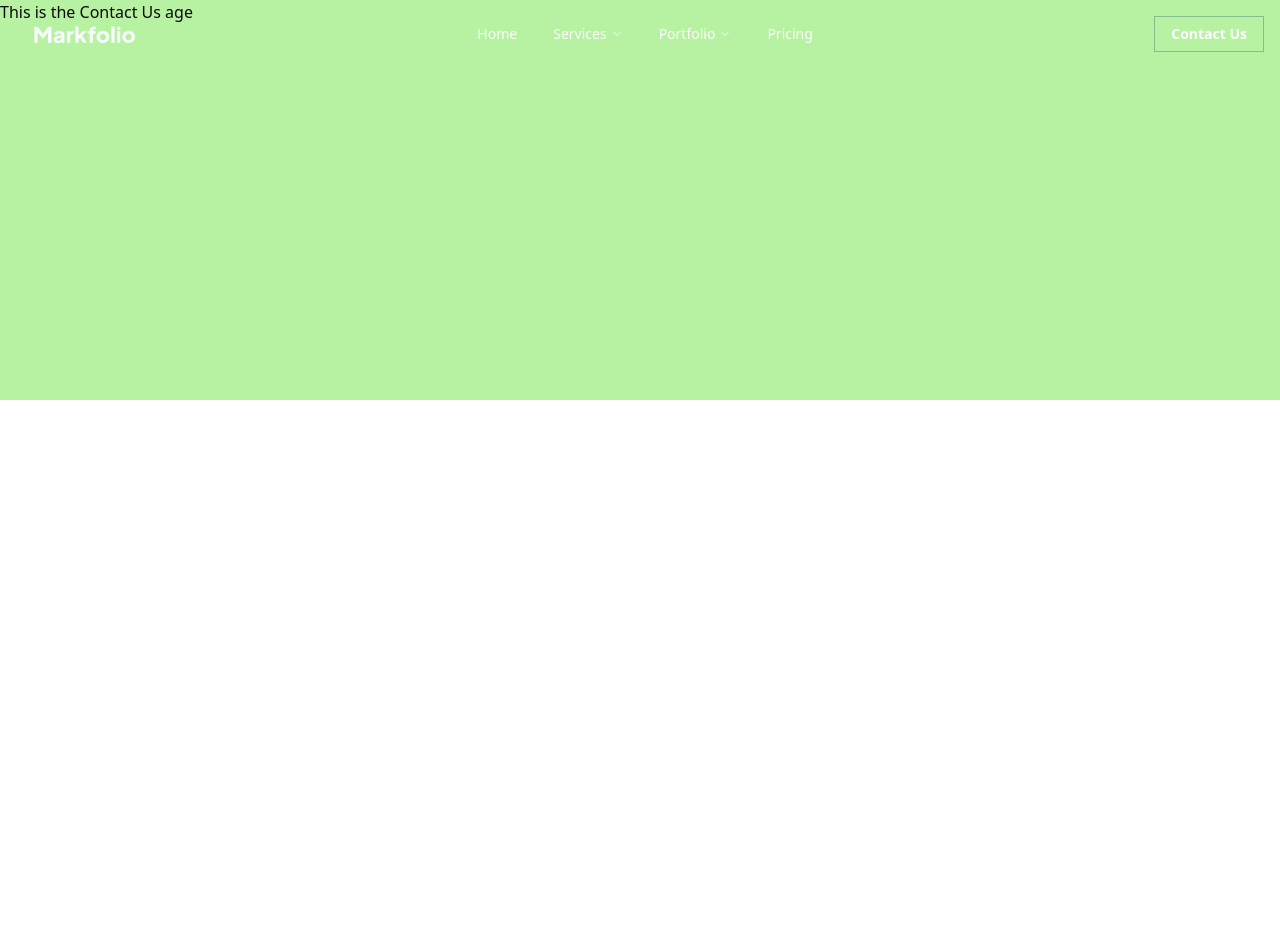
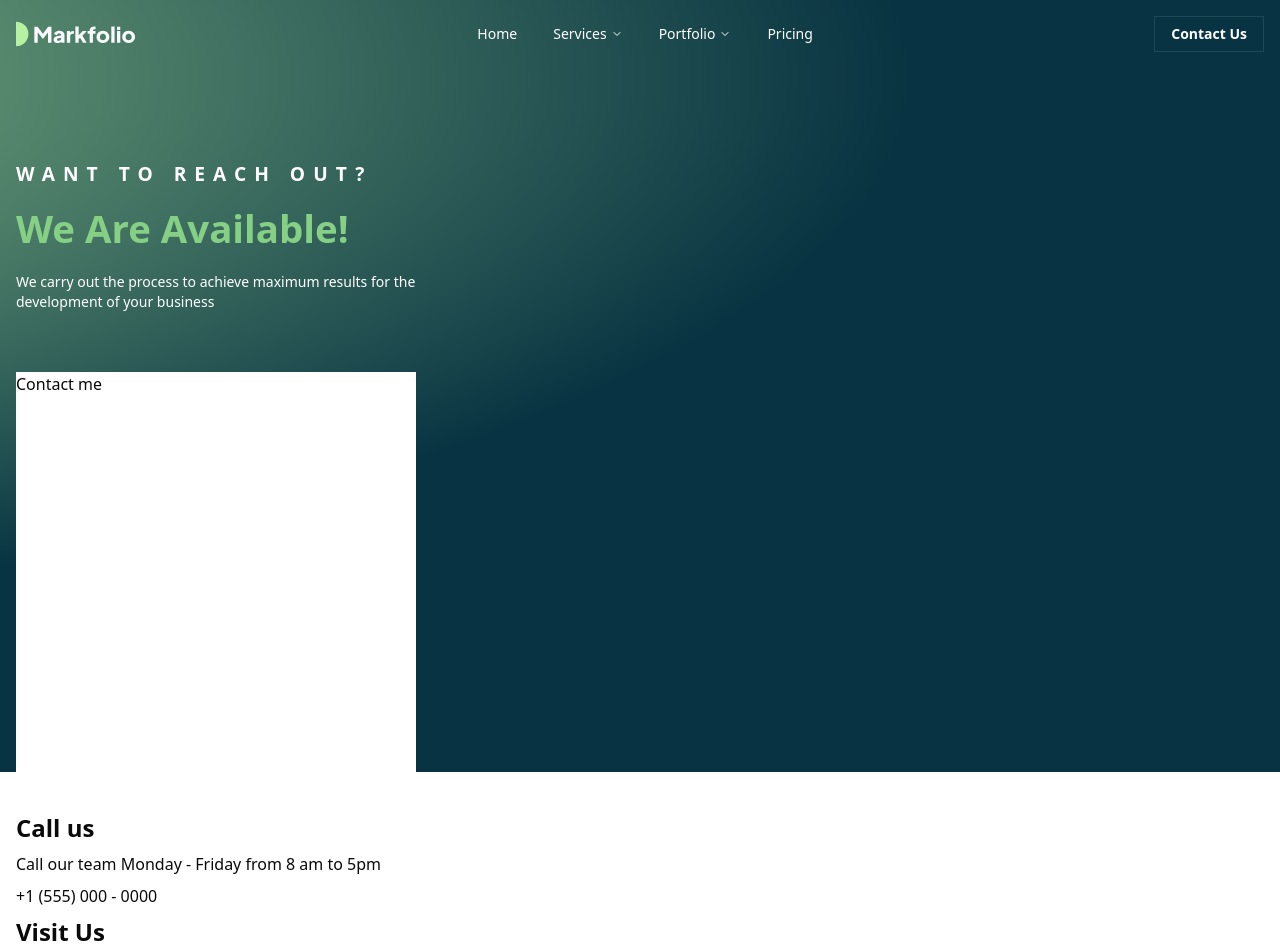
Before and after one commit to designkreativ/markfolio_website, a Next.js app: page /contactUs in a window 1280 px wide. Shown: the top 952 px of the page. Before the commit the page ends 800 px from the top, so only its background shows below. Built offline with nearby package versions, Linux system fonts and the light colour scheme.

Commit message:
contact us page

```diff
--- a/src/app/contactUs/page.tsx
+++ b/src/app/contactUs/page.tsx
@@ -1,11 +1,36 @@
-import React from 'react'
+import React from "react";
+import { mainSection } from "@/components/Action";
 
 function page() {
+  const { contactUs } = mainSection;
   return (
-    <div className='h-100 bg-primary'>
-      <h1>This is the Contact Us age</h1>
+    <div className="">
+
+      <div className="bg-teal-50 min-h-20  bg-gradient">
+      <div className="mx-auto max-w-[1440px] px-2 md:px-4 pt-20 flex flex-col gap-5">
+
+        <div className="pt-20 text-white pb-10">
+          <h2 className="subheading">WANT TO REACH OUT?</h2>
+          <h1 className="heading capitalize text-primary-light py-5">we are available!</h1>
+          <p className="body-font max-w-100">We carry out the process to achieve maximum results for the development of your business</p>
+        </div>
+  {/* Contact form */}
+        <div className="bg-white w-100 h-100">Contact me</div>
+      </div>
+
+
+
+      </div>
+      <div className="mx-auto max-w-[1440px] px-2 md:px-4 pt-10 flex flex-col gap-2">
+        <h2 className="section-heading">Call us</h2>
+        <p>{contactUs.workingHours}</p>
+        <p>{contactUs.phone}</p>
+        <h2 className="section-heading">Visit Us</h2>
+        <p>{contactUs.address}</p>
+      </div>
+
     </div>
-  )
+  );
 }
 
-export default page
+export default page;
--- a/src/app/pricing/page.tsx
+++ b/src/app/pricing/page.tsx
@@ -40,7 +40,7 @@ function page() {
               <h2
                 className={`text-2xl font-bold pb-2 ${card.popular ? "text-white" : "text-primary-low"}`}
               >
-          {card.price}
+                ${card.price}
                 <span className="text-sm font-light pl-1">/month</span>
               </h2>
               <p
@@ -60,7 +60,7 @@ function page() {
                   <div key={index} className="flex items-center pt-2 gap-2 ">
                     <Check
                       size={25}
-                className={` text-primary-light rounded-sm p-0.5 ${card.popular ? "bg-primary-light/12" :  "bg-white"}`}
+                      className={` text-primary-light rounded-sm p-0.5 ${card.popular ? "bg-primary-light/12" : "bg-white"}`}
                     />
                     <p className=" ">{feature}</p>
                   </div>
--- a/src/components/Action.tsx
+++ b/src/components/Action.tsx
@@ -151,20 +151,15 @@ export const mainSection = {
   priceCards: [
     {
       id: 1,
-      price: "$19.99",
+      price: "19.99",
       title: "Starter",
       description: "Unleash the power of automation.",
-      features: [
-        "Multi-step Zaps",
-        "3 Premium Apps",
-        "2 Users team",
-
-      ],
+      features: ["Multi-step Zaps", "3 Premium Apps", "2 Users team"],
       popular: false,
     },
     {
       id: 2,
-      price: "$49.99",
+      price: "49.99",
       title: "Professional",
       description: "Advanced tools to take your work to the next level.",
       features: [
@@ -172,13 +167,12 @@ export const mainSection = {
         "Unlimited Premium Apps",
         "50 Users team",
         "Shared Workspace",
-
       ],
-      popular: true,
+      popular: false,
     },
     {
       id: 3,
-      price: "$99.99",
+      price: "99.99",
       title: "Enterprise",
       description: "Automation plus enterprise-grade features.",
       features: [
@@ -188,9 +182,15 @@ export const mainSection = {
         "Advanced Analytics",
         "Advanced Admin Controls",
         "Custom Data Retention",
+      ],
+      popular: true,
+    },
+  ],
+  contactUs: {
+    workingHours: "Call our team Monday - Friday from 8 am to 5pm ",
+    phone: "+1 (555) 000 - 0000",
+    address: "100 Smith Street, Collingwood VIC 3"
 
-      ],
-      popular: false,
-    },
-]
+
+  }
 };
```
Lines whose indentation alone changed are shown as unchanged.
